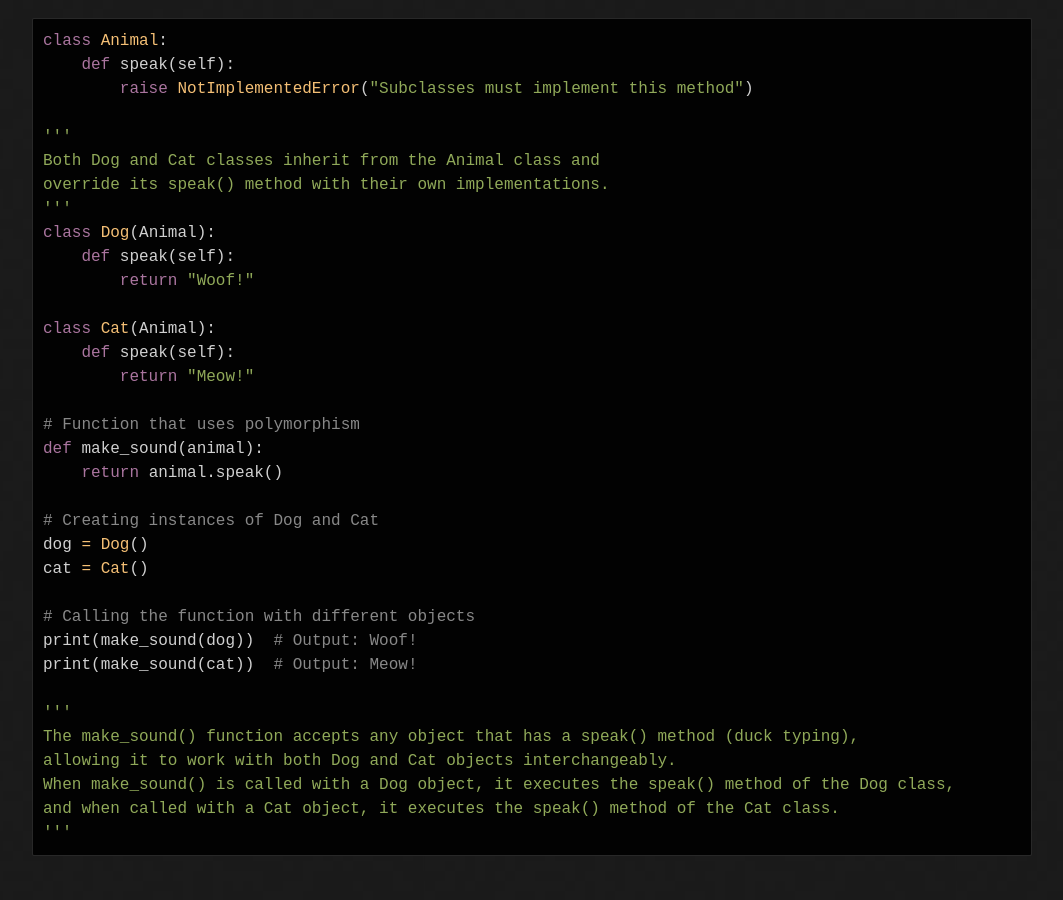
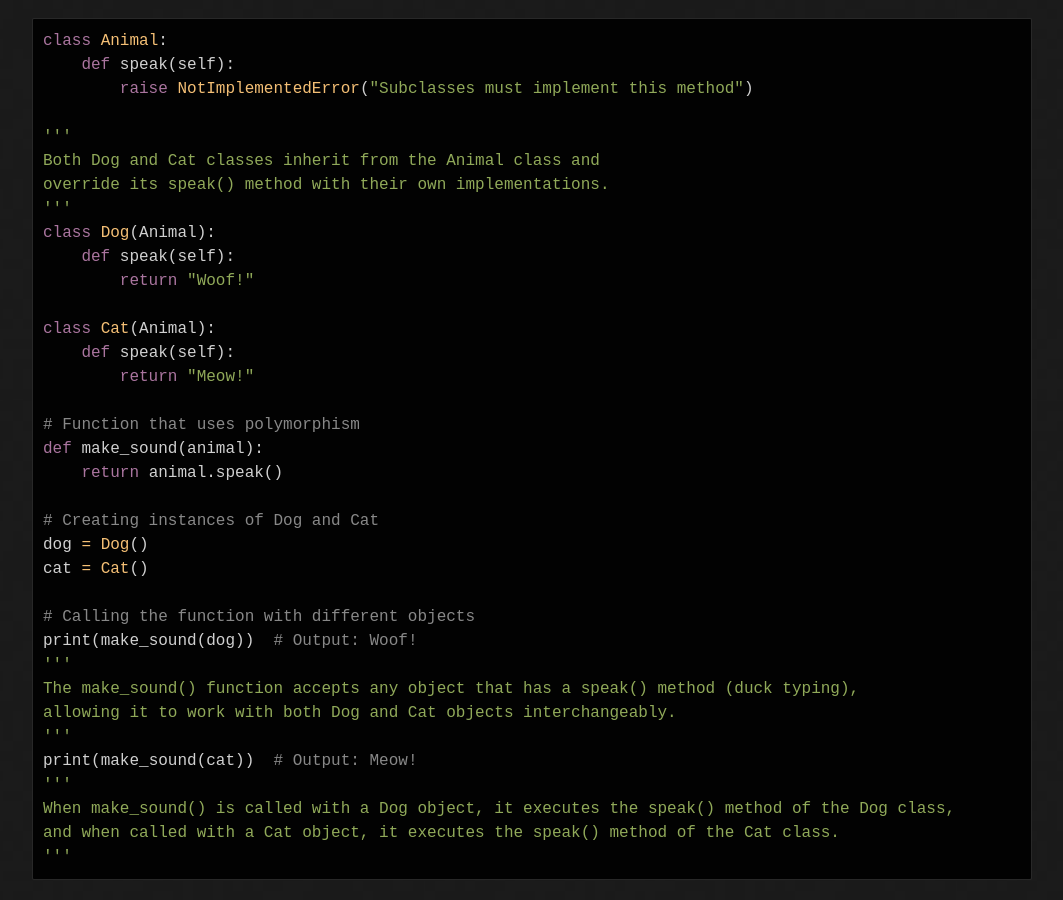
Before and after one commit to sciustechnologia/sciustechnologia.github.io, a Jekyll site: the page built from python/07_oop/0706_polymorphism.md, in a window 1280 px wide and 900 px high, scrolled down 664 px. Shown: the whole window, without its empty margins (108-1171 px from the left). Built offline with Jekyll 4.4.1, drawn with Linux system fonts in a browser that asks for light colours; before the commit the page ends 1540 px from its top, so only the background shows below that.

```diff
--- a/python/07_oop/0706_polymorphism.md
+++ b/python/07_oop/0706_polymorphism.md
@@ -43,11 +43,12 @@ cat = Cat()
 
 # Calling the function with different objects
 print(make_sound(dog))  # Output: Woof!
-print(make_sound(cat))  # Output: Meow!
-
 '''
 The make_sound() function accepts any object that has a speak() method (duck typing),
 allowing it to work with both Dog and Cat objects interchangeably.
+'''
+print(make_sound(cat))  # Output: Meow!
+'''
 When make_sound() is called with a Dog object, it executes the speak() method of the Dog class,
 and when called with a Cat object, it executes the speak() method of the Cat class.
 '''
```
